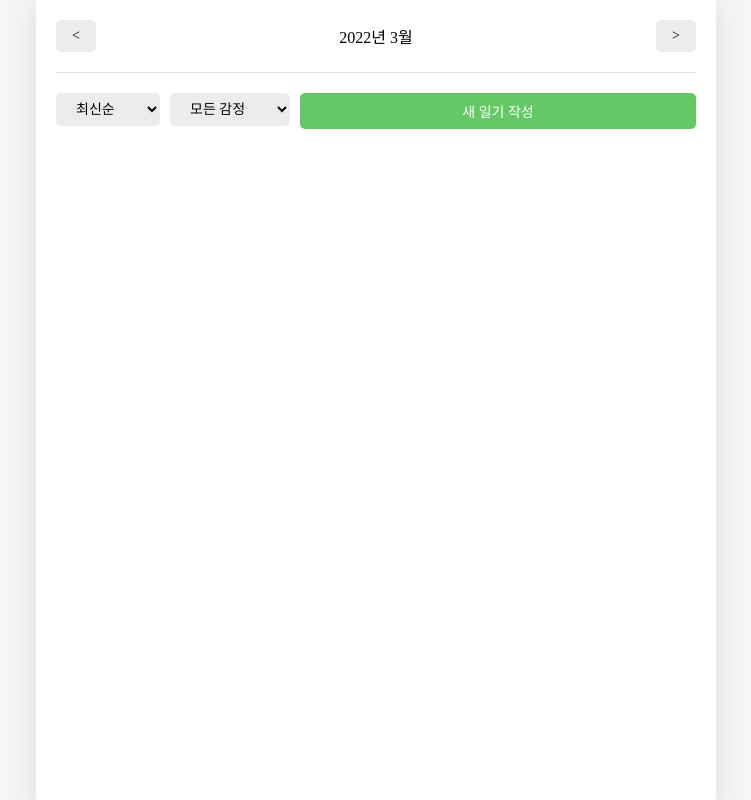
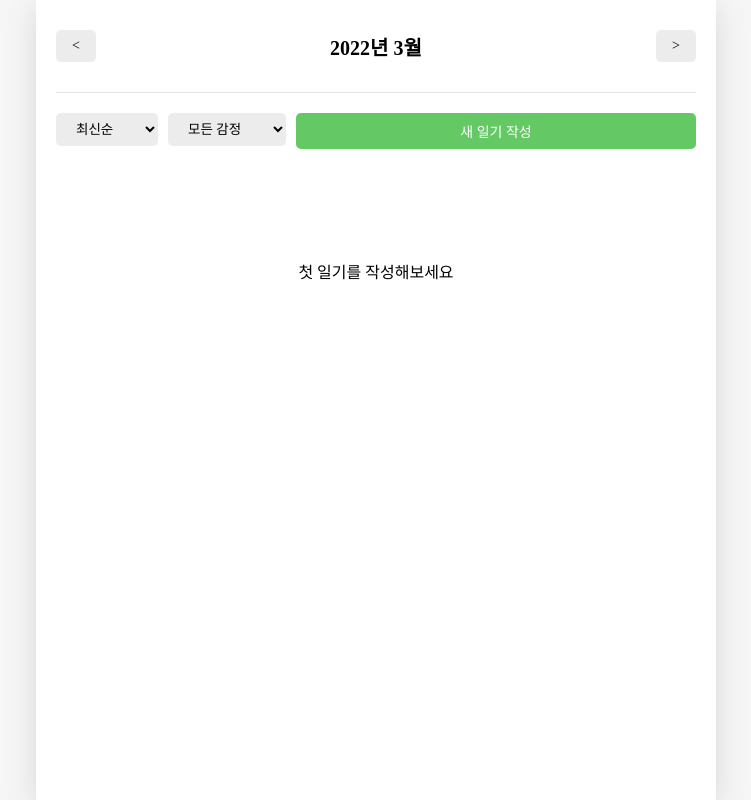
Before and after one commit to limelumo/daily-emotion-diary, a React (Create React App) app: page / in a window 1280 px wide. Shown: the whole page, without its empty margins (264-1015 px from the left). Built offline with nearby package versions, Linux system fonts and the light colour scheme; the HTML template or start-up script is replaced by a standard one.

Commit message:
feat: list 없을시 DiaryList 문구 및 CSS 수정

```diff
--- a/src/App.css
+++ b/src/App.css
@@ -1,4 +1,6 @@
 @import url('https://fonts.googleapis.com/css2?family=Noto+Serif+KR:wght@400;600&display=swap');
+@import url('https://fonts.googleapis.com/css2?family=Noto+Sans+KR:wght@400;500;700&display=swap');
+/* font-family: 'Noto Sans KR', sans-serif; */
 
 body {
   background-color: #f6f6f6;
@@ -60,7 +62,7 @@ body {
 
 /* HEADER */
 header {
-  padding: 20px 0;
+  padding: 30px 0;
   display: flex;
   align-items: center;
   border-bottom: 1px solid #e2e2e2;
@@ -72,7 +74,8 @@ header > div {
 
 header .head_text {
   width: 50%;
-  font-size: 16px;
+  font-size: 20px;
+  font-weight: 600;
   justify-content: center;
 }
 
@@ -114,7 +117,13 @@ header button {
   padding: 8px 16px;
   cursor: pointer;
   font-family: 'Noto Serif KR';
-  font-size: 14px;
+  font-size: 13.5px;
+}
+
+.DiaryList .nolist {
+  font-size: 16px;
+  padding-top: 80px;
+  text-align: center;
 }
 
 /* DiaryItem */
@@ -177,6 +186,9 @@ header button {
 .DiaryItem .btn_wrapper {
   min-width: 70px;
   font-size: 12px;
+  display: flex;
+  flex-direction: column;
+  justify-content: space-between;
 }
 
 /* DiaryEditor */
@@ -198,6 +210,17 @@ header button {
   background-color: #ececec;
   padding: 8px 16px;
   cursor: pointer;
+  font-family: 'Noto Serif KR';
+  font-style: 20px;
+}
+
+.DiaryEditor .input_oneline {
+  width: 100%;
+  box-sizing: border-box;
+  border: none;
+  border-radius: 5px;
+  background-color: #ececec;
+  padding: 8px 16px;
   font-family: 'Noto Serif KR';
   font-style: 20px;
 }
@@ -277,26 +300,26 @@ header button {
 }
 
 /* Diary */
-.DiaryPage {
-}
-
 .DiaryPage section {
-  width: 100%;
-  margin-bottom: 100px;
+  padding: 20px 0 40px 0;
   display: flex;
   flex-direction: column;
   align-items: center;
-  text-align: center;
+  border-bottom: 1px dashed #e2e2e2;
+}
+
+.DiaryPage section:last-child {
+  border: none;
 }
 
 .DiaryPage h4 {
-  font-size: 20px;
+  font-size: 18px;
   font-weight: bold;
 }
 
 .DiaryPage .diary_img_wrapper {
-  width: 250px;
-  height: 250px;
+  width: 200px;
+  height: 200px;
   border-radius: 5px;
   display: flex;
   flex-direction: column;
@@ -342,3 +365,8 @@ header button {
   font-size: 16px;
   line-height: 2;
 }
+
+.DiaryPage .diary_oneLine_wrapper p {
+  margin: 0;
+  margin-top: 10px;
+}
--- a/src/components/DiaryList.js
+++ b/src/components/DiaryList.js
@@ -36,6 +36,11 @@ const DiaryList = ({ diaryList }) => {
   // 정렬기능
   const [sortType, setSortType] = useState('latest');
   const [filter, setFilter] = useState('all');
+  const [numOfList, setNumberOfList] = useState(0);
+
+  useEffect(() => {
+    setNumberOfList(diaryList.length);
+  });
 
   const getProcessdDiaryList = () => {
     const filterCallback = (item) => {
@@ -91,9 +96,13 @@ const DiaryList = ({ diaryList }) => {
         </div>
       </div>
 
-      {getProcessdDiaryList().map((it) => (
-        <DiaryItem key={it.id} {...it} />
-      ))}
+      <section>
+        {numOfList > 0 ? (
+          getProcessdDiaryList().map((it) => <DiaryItem key={it.id} {...it} />)
+        ) : (
+          <p className="nolist">첫 일기를 작성해보세요</p>
+        )}
+      </section>
     </div>
   );
 };
```
